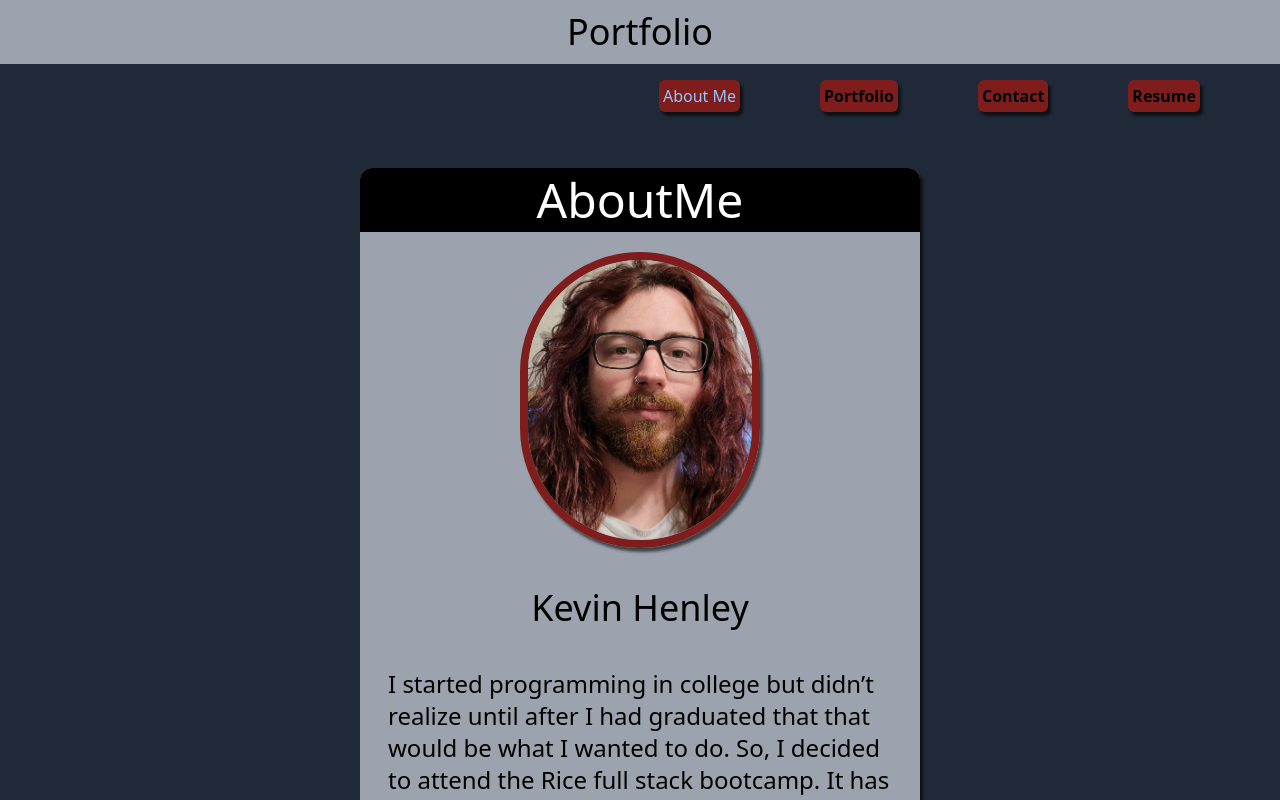
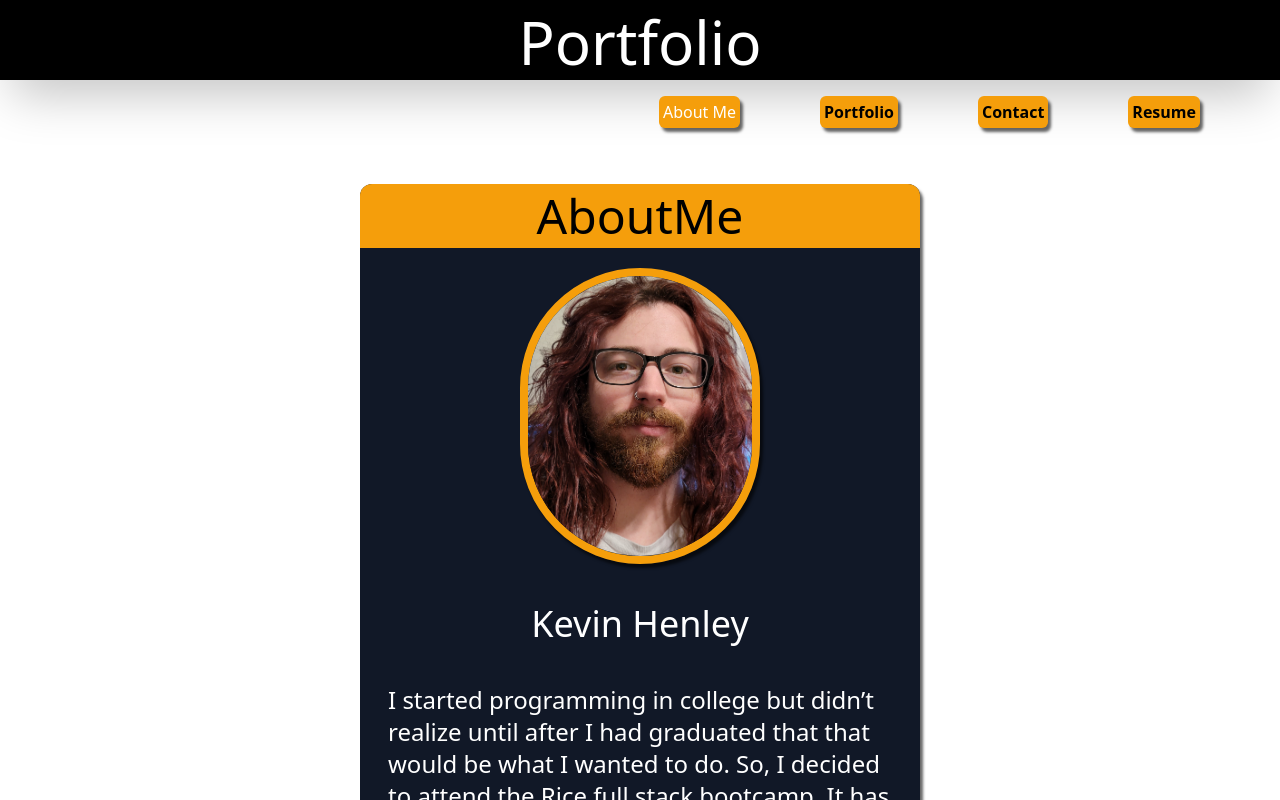
Before and after one commit to KevinHenleyCode/React_Portfolio, a React (Create React App) app in the folder portfolio/: page / in a window 1280 px wide. Shown: the top 800 px of the page. Built offline with nearby package versions, Linux system fonts and the light colour scheme.

Commit message:
updated the color scheme

```diff
--- a/portfolio/src/App.js
+++ b/portfolio/src/App.js
@@ -5,7 +5,7 @@ import Footer from "./components/Footer"
 
 function App() {
   return (
-    <div className=' bg-gray-800 flex flex-col h-screen'>
+    <div className='bg-white flex flex-col'>
       <Header/>
       <Footer/>
     </div>
--- a/portfolio/src/components/Container.js
+++ b/portfolio/src/components/Container.js
@@ -25,7 +25,7 @@ export default function Container() {
     const pageChange = (page) => setPage(page)
 
     return (
-        <div className='bg-gray-800'>
+        <div className=''>
 
             <Nav currentPage={currentPage} pageChange={pageChange}/>
             {render()}
--- a/portfolio/src/components/Footer.js
+++ b/portfolio/src/components/Footer.js
@@ -5,7 +5,7 @@ import StackOverflow from '../icons/stackoverflow_icon.png'
 
 function Footer() {
     return(
-        <footer className='bg-gray-400 mt-auto py-4  sm:py-4'>
+        <footer className='bg-black mt-auto py-4  sm:py-4'>
         <ul className='flex flex-col items-center sm:flex-row sm:justify-around'>
             <li className='mb-4'><a href="https://github.com/KevinHenleyCode"><img className='w-6 sm:w-10' src={GitHub} alt="img" /></a></li>
             <li className='mb-4'><a href="https://www.linkedin.com/in/kevin-henley/"><img className='w-6 sm:w-10' src={LinkedIn} alt="img" /></a></li>
--- a/portfolio/src/components/Header.js
+++ b/portfolio/src/components/Header.js
@@ -5,7 +5,7 @@ import Container from './Container'
 function Header() {
     return(
         <div>
-            <header className='flex justify-center py-3 text-4xl bg-gray-400 shadow-2xl'>Portfolio</header>
+            <header className='flex justify-center py-3 text-white text-6xl bg-black h-20 shadow-2xl'>Portfolio</header>
              <Container/>
         </div>
     )
--- a/portfolio/src/components/Nav.js
+++ b/portfolio/src/components/Nav.js
@@ -2,12 +2,12 @@ import React from 'react'
 
 function Nav({ currentPage, pageChange }) {
     return(
-            <div className='flex flex-col sm:items-end sm:bg-transparent bg-red-900 items-center mr-auto py-2 sm:py-4'>
+            <div className='flex flex-col sm:items-end sm:bg-transparent bg-yellow-500 items-center mr-auto py-2 sm:py-4'>
                 <ul className='flex flex-col items-center sm:flex-row sm:justify-around'>
-                    <li className='sm:mr-20 sm:bg-red-900 p-1 sm:rounded-md sm:shadow-sm'><a href="#AboutMe" onClick={() => pageChange ('AboutMe')} className={currentPage === 'AboutMe' ? 'text-blue-300' : 'text-black hover:text-blue-300 font-bold'}>About Me</a></li>
-                    <li className='sm:mr-20 sm:bg-red-900 p-1 sm:rounded-md sm:shadow-sm'><a href="#Portfolio" onClick={() => pageChange ('Portfolio')} className={currentPage === 'Portfolio' ? 'text-blue-300' : 'text-black hover:text-blue-300 font-bold'}>Portfolio</a></li>
-                    <li className='sm:mr-20 sm:bg-red-900 p-1 sm:rounded-md sm:shadow-sm'><a href="#Contact" onClick={() => pageChange ('Contact')} className={currentPage === 'Contact' ? 'text-blue-300' : 'text-black hover:text-blue-300 font-bold'}>Contact</a></li>
-                    <li className='sm:mr-20 sm:bg-red-900 p-1 sm:rounded-md sm:shadow-sm'><a href="#Resume" onClick={() => pageChange ('Resume')} className={currentPage === 'Resume' ? 'text-blue-300' : 'text-black hover:text-blue-300 font-bold'}>Resume</a></li>
+                    <li className='sm:mr-20 sm:bg-yellow-500 p-1 sm:rounded-md sm:shadow-sm'><a href="#AboutMe" onClick={() => pageChange ('AboutMe')} className={currentPage === 'AboutMe' ? 'text-white' : 'text-black hover:text-white font-bold'}>About Me</a></li>
+                    <li className='sm:mr-20 sm:bg-yellow-500 p-1 sm:rounded-md sm:shadow-sm'><a href="#Portfolio" onClick={() => pageChange ('Portfolio')} className={currentPage === 'Portfolio' ? 'text-white' : 'text-black hover:text-white font-bold'}>Portfolio</a></li>
+                    <li className='sm:mr-20 sm:bg-yellow-500 p-1 sm:rounded-md sm:shadow-sm'><a href="#Contact" onClick={() => pageChange ('Contact')} className={currentPage === 'Contact' ? 'text-white' : 'text-black hover:text-white font-bold'}>Contact</a></li>
+                    <li className='sm:mr-20 sm:bg-yellow-500 p-1 sm:rounded-md sm:shadow-sm'><a href="#Resume" onClick={() => pageChange ('Resume')} className={currentPage === 'Resume' ? 'text-white' : 'text-black hover:text-white font-bold'}>Resume</a></li>
                 </ul>
         </div>
     )
--- a/portfolio/src/components/pages/AboutMe.js
+++ b/portfolio/src/components/pages/AboutMe.js
@@ -3,12 +3,12 @@ import profilePic from '../../images/KevinHenley_Profile.jpg'
 
 function AboutMe() {
     return(
-        <div className='flex flex-col justify-center m-auto sm:mb-0q exit h-auto mt-auto py-4 px-10 sm:py-10 w-11/12 lg:w-1/2'>
-            <div className='mb-20 pb-10 shadow-sm rounded-xl bg-gray-400 w-full'>
-                <h2 className='flex justify-center bg-black rounded-t-xl text-white text-xl sm:text-5xl py-2'>AboutMe</h2>
+        <div className='flex flex-col justify-center m-auto sm:mb-0q exit h-auto mt-auto text-white py-4 px-10 sm:py-10 w-11/12 lg:w-1/2'>
+            <div className='mb-20 pb-10 shadow-sm rounded-xl bg-gray-900 w-full'>
+                <h2 className='flex justify-center bg-yellow-500 rounded-t-xl text-xl text-black sm:text-5xl py-2'>AboutMe</h2>
 
                 <div className='flex flex-col justify-center px-2'>
-                    <img className='container mx-auto flex justify-center my-5 w-60 rounded-full border-8 shadow-sm border-red-900' src={profilePic} alt='Profile picture'/>
+                    <img className='mx-auto flex justify-center my-5 w-60 rounded-full border-8 shadow-sm border-yellow-500' src={profilePic} alt='Profile picture'/>
                     <h2 className='flex justify-center my-5 text-xl sm:text-4xl'>Kevin Henley</h2>
                     <div className='flex flex-col justify-start my-5 px-5'>
                         <p className='sm:text-2xl text-sm'>I started programming in college but didn’t realize until after I had graduated that that would be what I wanted to do.
--- a/portfolio/src/components/pages/Contact.js
+++ b/portfolio/src/components/pages/Contact.js
@@ -3,14 +3,14 @@ import React from 'react'
 function Contact() {
     return(
          <div className='flex flex-col justify-center break-words m-auto h-auto mt-auto mt-20 py-4 px-10 sm:py-10 w-11/12 lg:w-1/2'>
-            <div className='mb-20 pb-10 shadow-sm rounded-xl bg-gray-400'>
-                <h2 className='flex justify-center bg-black rounded-t-xl text-white text-xl sm:text-5xl py-2'>Contact</h2>
+            <div className='mb-20 pb-10 shadow-sm rounded-xl bg-gray-900 text-white'>
+                <h2 className='flex justify-center bg-yellow-500 rounded-t-xl text-black text-xl sm:text-5xl py-2'>Contact</h2>
                 <div className='px-4 my-5'>
                     <h3>For more questions you can reach me at my GitHub or Email: </h3>
                     <div className='flex flex-col mt-10'>
-                        <a className='mb-5 list-none no-underline text-red-900 hover:text-white' href="https://github.com/KevinHenleyCode">GitHub</a>
+                        <a className='mb-5 list-none underline text-yellow-500 hover:text-white' href="https://github.com/KevinHenleyCode">GitHub</a>
                         <br/>
-                        <a className='list-none no-underline text-red-900 hover:text-white' href="mailto:kevinhenleyinfo@gmail.com">kevinhenleyinfo@gmail.com</a>
+                        <a className='list-none underline text-yellow-500 hover:text-white' href="mailto:kevinhenleyinfo@gmail.com">kevinhenleyinfo@gmail.com</a>
                     </div>
                    <ul >
                        <li ></li>
--- a/portfolio/src/components/pages/Resume.js
+++ b/portfolio/src/components/pages/Resume.js
@@ -5,10 +5,10 @@ import downloadIcon from '../../icons/download_icon.svg'
 function Resume() {
     return(
          <div className='flex flex-col justify-center m-auto h-auto mt-auto py-4 px-10 sm:py-10 w-11/12 lg:w-1/2'>
-            <div className='mb-20 pb-10 shadow-sm rounded-xl bg-gray-400'>
-                <h2 className='flex justify-center bg-black rounded-t-xl text-white text-xl sm:text-5xl py-2'>Resume</h2>
+            <div className='mb-20 pb-10 shadow-sm rounded-xl bg-gray-900'>
+                <h2 className='flex justify-center bg-yellow-500 rounded-t-xl text-xl sm:text-5xl py-2'>Resume</h2>
                 <div className='flex flex-col items-center my-5 px-20'>
-                    <div className='flex flex-col justify-center mb-20'>
+                    <div className='flex flex-col justify-center text-white mb-20'>
 
                     <h2 className='text-md sm:text-2xl font-bold underline'>Front End Skills:</h2>
                     <ul>
@@ -31,10 +31,12 @@ function Resume() {
                     </div>
                 </div>
 
-                <a href={myResume} download className="flex flex-col items-center">
-                <img className='w-6 sm:w-10' src={downloadIcon} alt="downloadIcon"/>
-                <h3 className='hover:text-red-700 text-md sm:text-xl'>Resume</h3>
-                </a>
+                <div className='flex flex-col justify-center m-auto rounded-3xl p-2 border-4 border-yellow-500 bg-white w-24 hover:bg-yellow-200'>
+                    <a href={myResume} download className="flex flex-col items-center text-black">
+                    <img className='w-6 sm:w-10' src={downloadIcon} alt="downloadIcon"/>
+                    <h3 className='text-md sm:text-xl'>Resume</h3>
+                    </a>
+                </div>
 
             </div>
         </div>
```
Also changed, not shown: portfolio/src/components/pages/Portfolio.js (+16 -16 lines).
